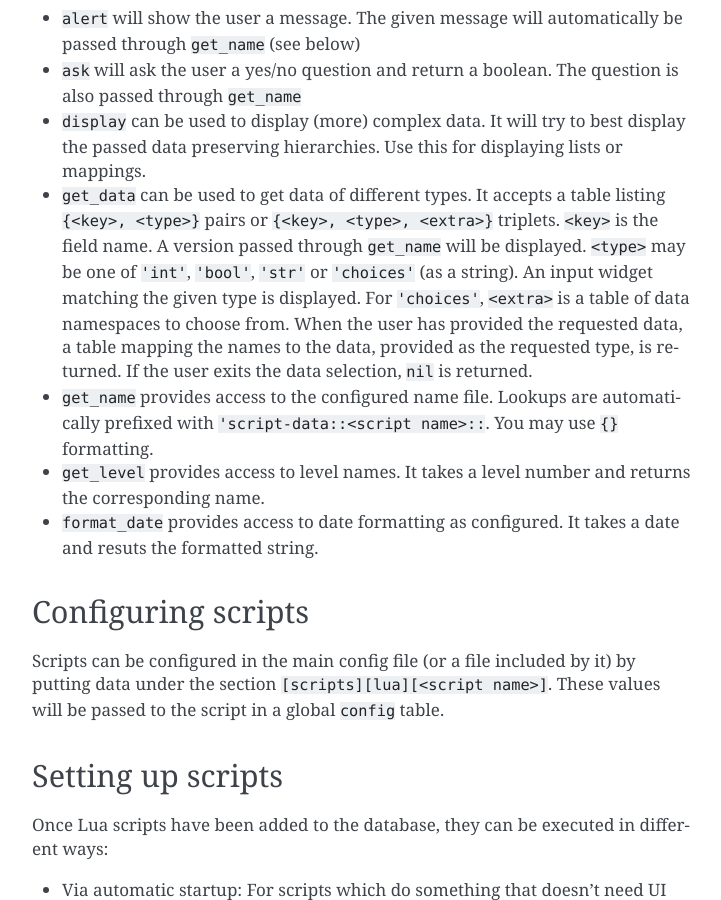
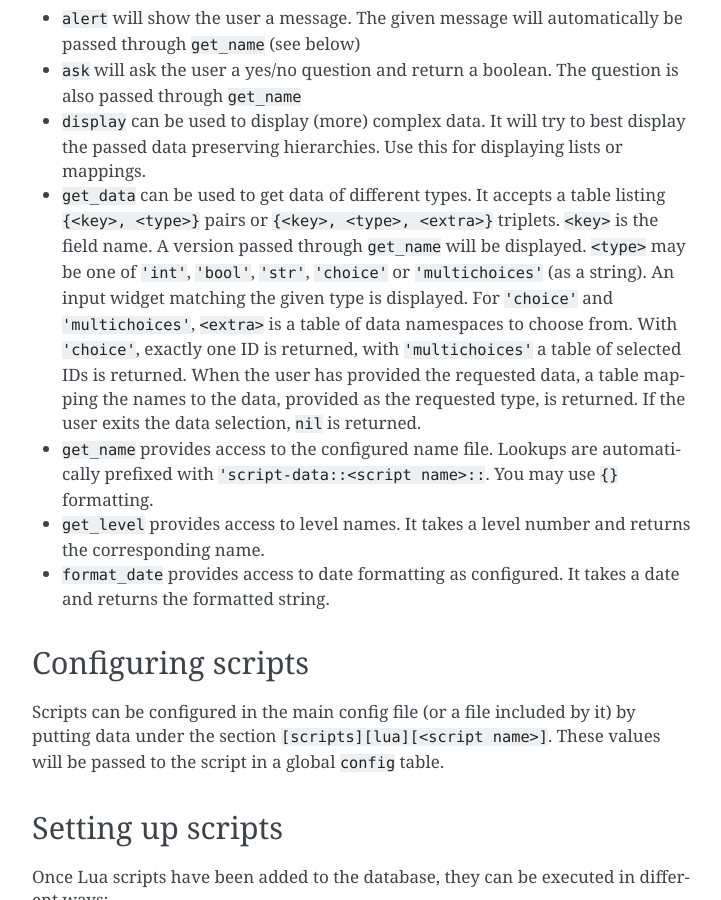
Before and after one commit to mikitsu/buchschloss, a Sphinx documentation site: the page built from doc/scripts.rst, in a window 1280 px wide and 900 px high, scrolled down 3240 px. Shown: the whole window, without its empty margins (388-1109 px from the left). Built offline with Sphinx 7.4.7, drawn with Linux system fonts in a browser that asks for light colours.

Commit message:
add new Lua UI data option "multichoices" (and rename "choices" -> "choice")

```diff
--- a/doc/scripts.rst
+++ b/doc/scripts.rst
@@ -144,9 +144,12 @@ following functions:
 - ``get_data`` can be used to get data of different types. It accepts a table listing
   ``{<key>, <type>}`` pairs or ``{<key>, <type>, <extra>}`` triplets.
   ``<key>`` is the field name. A version passed through ``get_name`` will be displayed.
-  ``<type>`` may be one of ``'int'``, ``'bool'``, ``'str'`` or ``'choices'`` (as a string).
+  ``<type>`` may be one of ``'int'``, ``'bool'``, ``'str'``, ``'choice'``
+  or ``'multichoices'`` (as a string).
   An input widget matching the given type is displayed.
-  For ``'choices'``, ``<extra>`` is a table of data namespaces to choose from.
+  For ``'choice'`` and ``'multichoices'``, ``<extra>`` is a table of data namespaces
+  to choose from. With ``'choice'``, exactly one ID is returned, with ``'multichoices'``
+  a table of selected IDs is returned.
   When the user has provided the requested data,
   a table mapping the names to the data, provided as the requested type, is returned.
   If the user exits the data selection, ``nil`` is returned.
@@ -155,7 +158,7 @@ following functions:
 - ``get_level`` provides access to level names. It takes a level number and
   returns the corresponding name.
 - ``format_date`` provides access to date formatting as configured.
-  It takes a date and resuts the formatted string.
+  It takes a date and returns the formatted string.
 
 Configuring scripts
 -------------------
```
Also changed, not shown: 2 other files.
